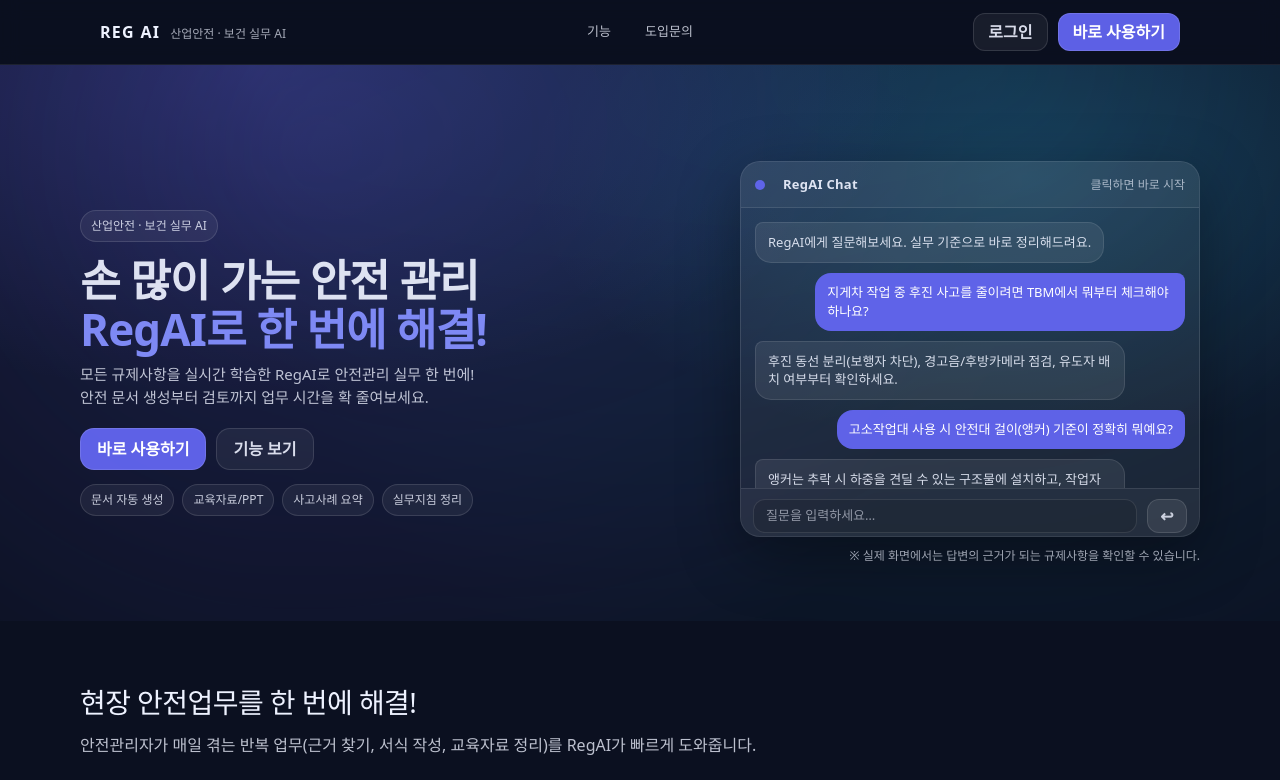
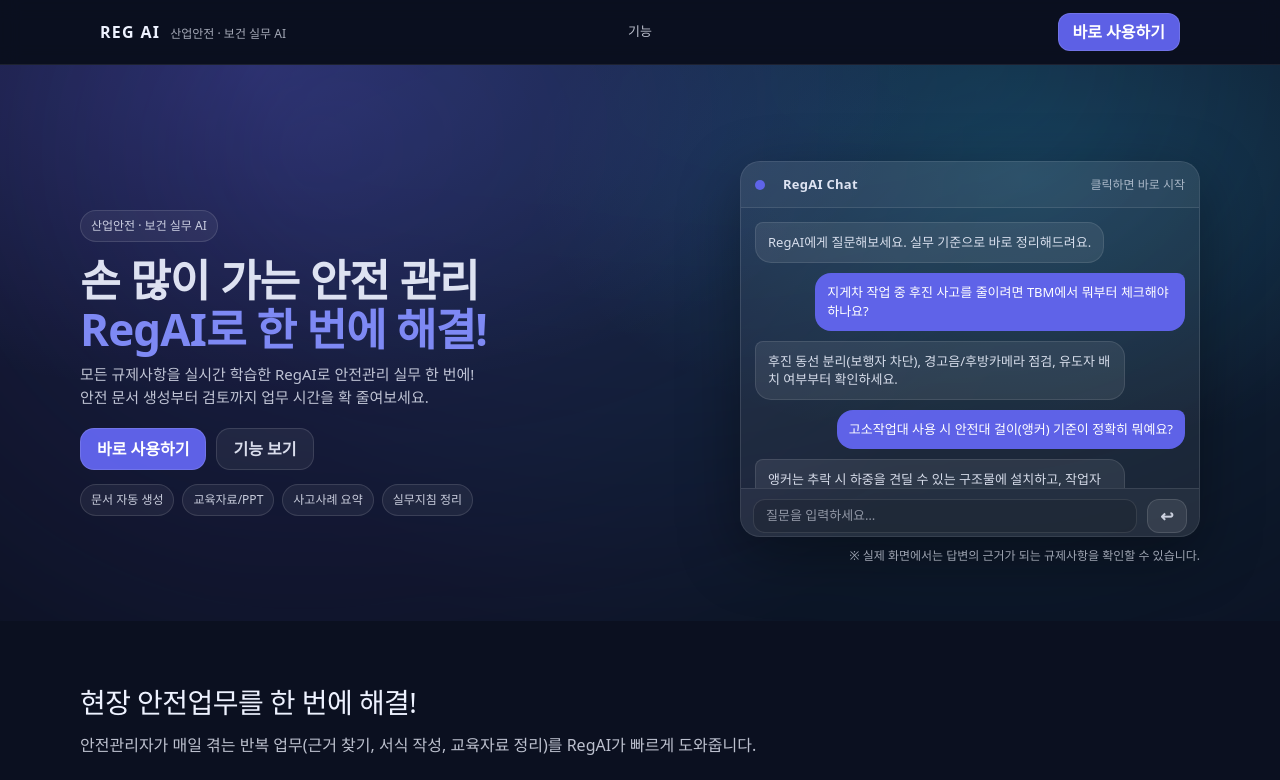
Before and after one commit to givinkwon/reg-ai-web, a Next.js app: page / in a window 1280 px wide. Shown: the top 780 px of the page. Built offline with nearby package versions, Linux system fonts and the light colour scheme.

Commit message:
feat:update

```diff
--- a/app/components/landing/LandingHeader.tsx
+++ b/app/components/landing/LandingHeader.tsx
@@ -28,16 +28,16 @@
           <a className={s.navLink} href="#features">
             기능
           </a>
-          <a className={s.navLink} href="#contact">
+          {/* <a className={s.navLink} href="#contact">
             도입문의
-          </a>
+          </a> */}
         </nav>
 
         {/* Right: Actions */}
         <div className={s.actions}>
-          <button className={s.loginBtn} onClick={goLogin}>
+          {/* <button className={s.loginBtn} onClick={goLogin}>
             로그인
-          </button>
+          </button> */}
 
           <button className={s.primaryBtn} onClick={goChat}>
             바로 사용하기
```
